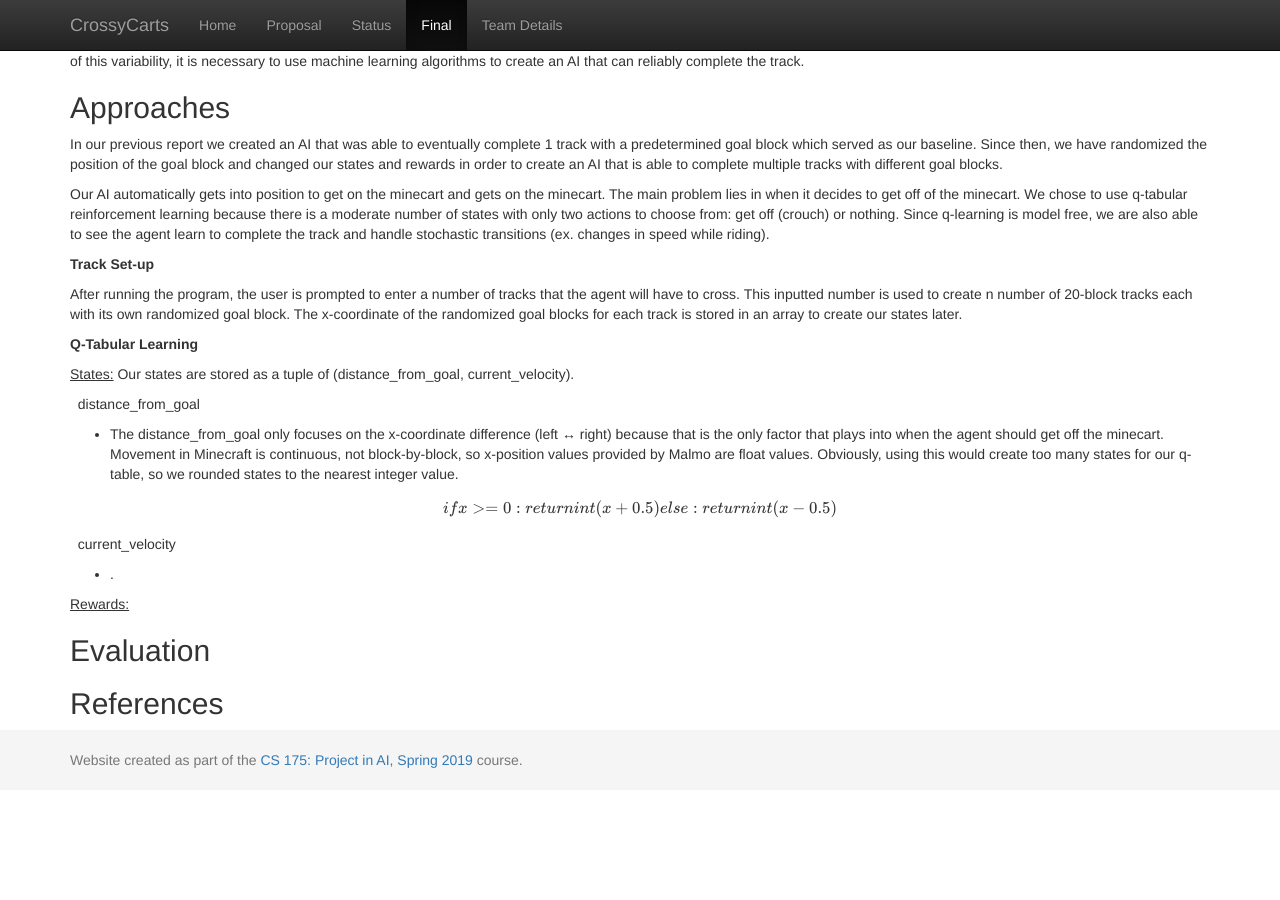
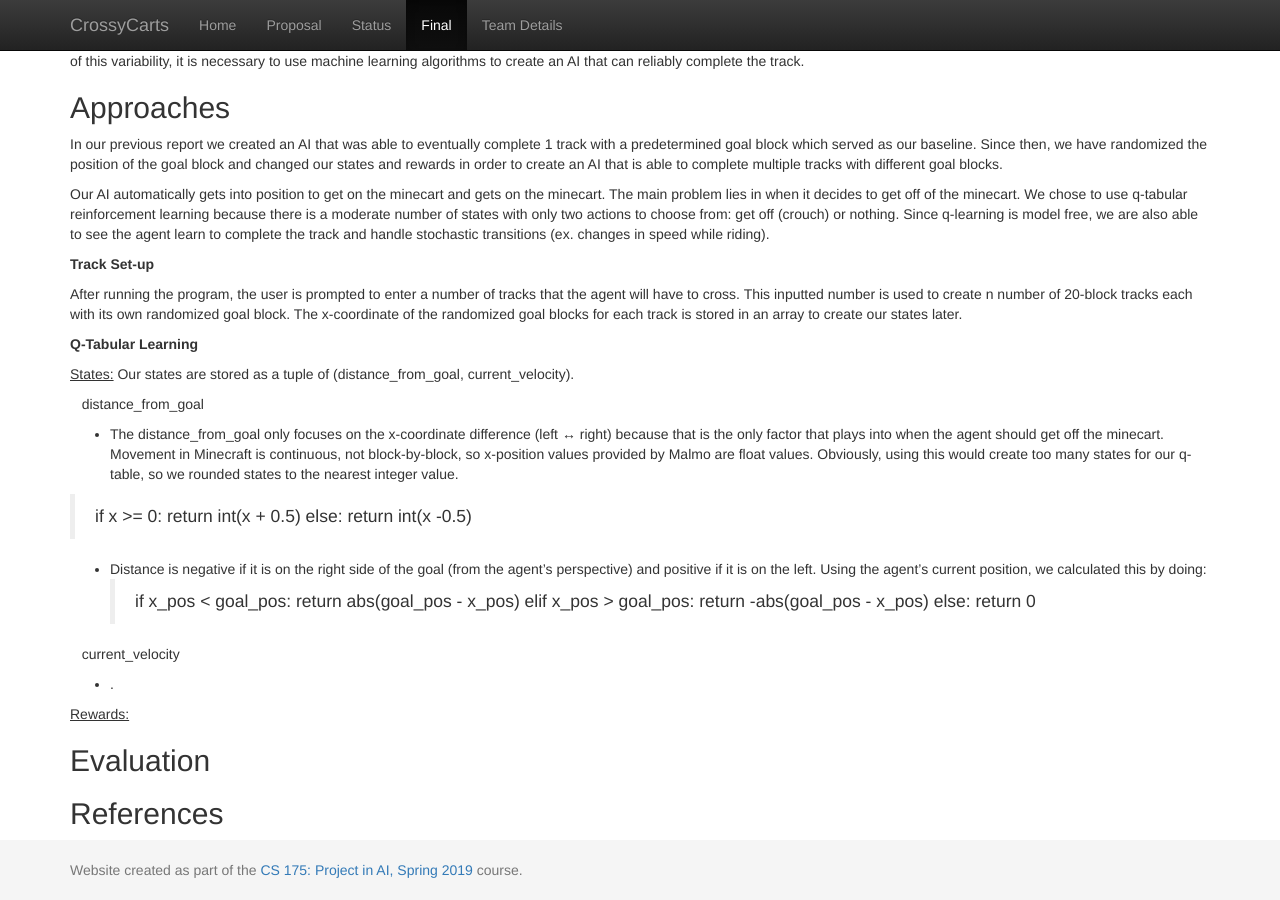
Before and after one commit to YINGDAT/CrossyCarts, a Jekyll site: the page built from docs/final.md, in a window 1280 px wide and 900 px high, scrolled down 649 px. Built offline with Jekyll 4.4.1, drawn with Linux system fonts in a browser that asks for light colours; formulas are drawn with MathJax 3; before the commit the page ends 1439 px from its top, so only the background shows below that.

Commit message:
Update final.md

```diff
--- a/docs/final.md
+++ b/docs/final.md
@@ -42,16 +42,26 @@ After running the program, the user is prompted to enter a number of tracks that
 <u>States:</u>
 Our states are stored as a tuple of (distance_from_goal, current_velocity).
 
-&nbsp; distance_from_goal
+&nbsp;&nbsp; distance_from_goal
 * The distance_from_goal only focuses on the x-coordinate difference (left ↔ right) because that is the only factor that plays into when the agent should get off the minecart. Movement in Minecraft is continuous, not block-by-block, so x-position values provided by Malmo are float values. Obviously, using this would create too many states for our q-table, so we rounded states to the nearest integer value.
-{% raw %}
-$$  if x >= 0:
-        return int(x + 0.5)
-    else:
-        return int(x -0.5) $$
-{% endraw %}
 
-&nbsp; current_velocity
+> if x >= 0:
+>       return int(x + 0.5)
+> else:
+>       return int(x -0.5)
+
+
+* Distance is negative if it is on the right side of the goal (from the agent's perspective) and positive if it is on the left. Using the agent's current position, we calculated this by doing:
+> if x_pos < goal_pos:
+>       return abs(goal_pos - x_pos)
+> elif x_pos > goal_pos:
+>       return -abs(goal_pos - x_pos)
+> else:
+>       return 0
+
+
+
+&nbsp;&nbsp; current_velocity
 * .
 
 <u>Rewards:</u>
```
